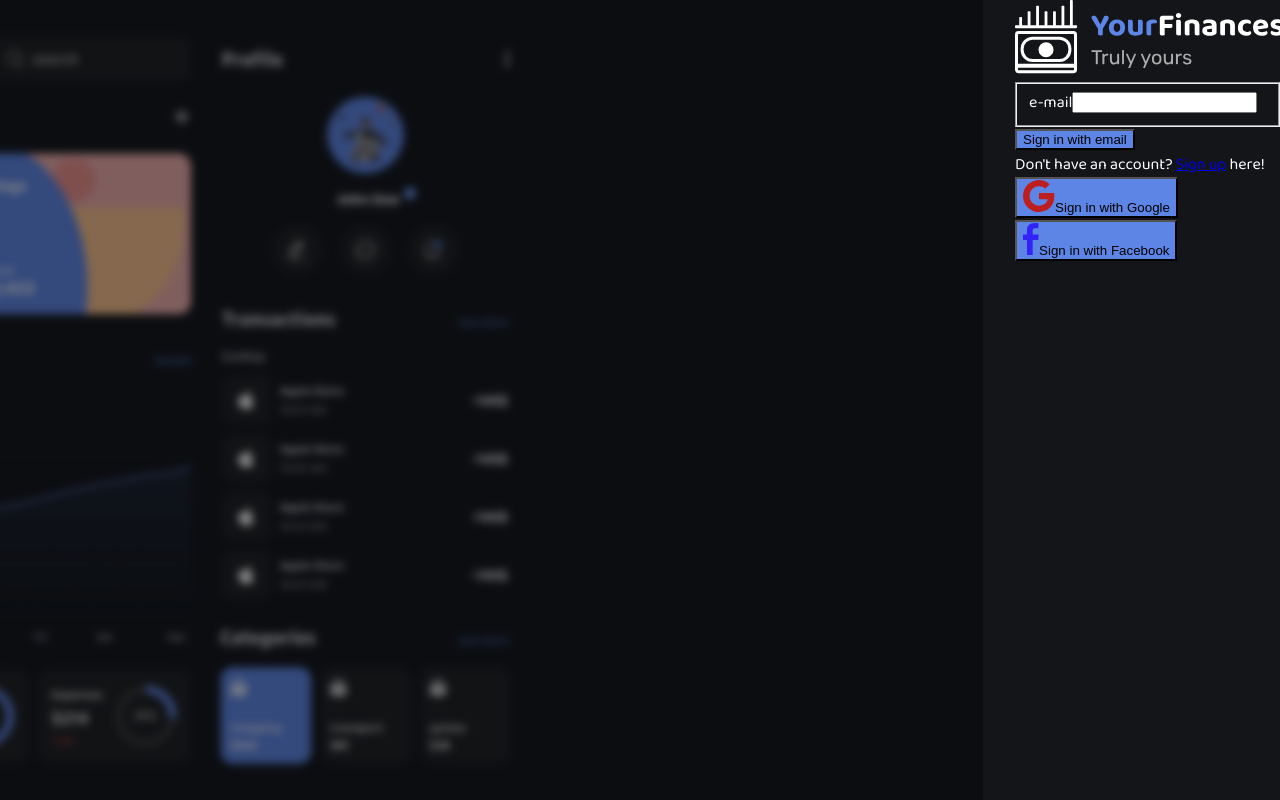
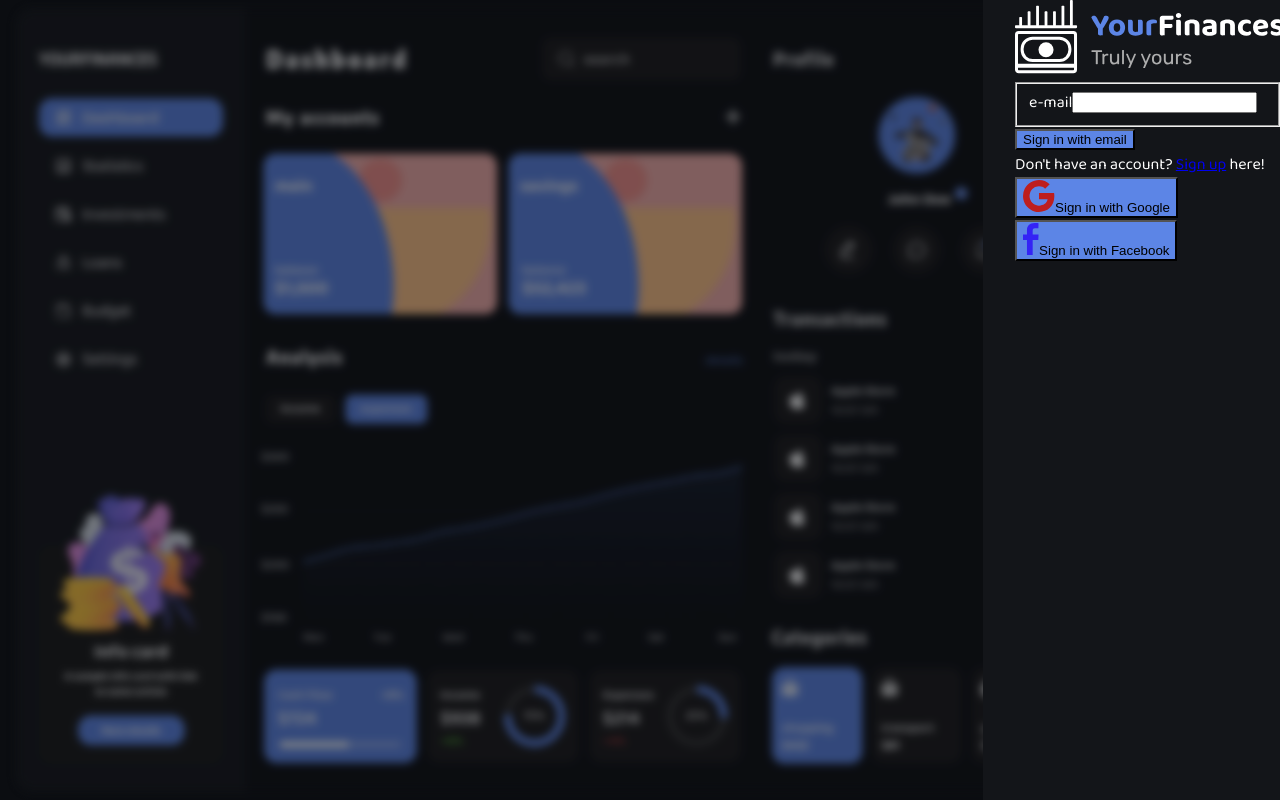
Before and after one commit to dkomeza/yourfinances, a React (Vite) app: page / in a window 1280 px wide. Built offline with nearby package versions, Linux system fonts and the light colour scheme; no server answers.

Commit message:
Image animation update

```diff
--- a/src/components/Auth/scss/_background.scss
+++ b/src/components/Auth/scss/_background.scss
@@ -6,12 +6,16 @@
     img {
       height: 100%;
       filter: blur(0.25rem) opacity(0.5);
-      //   transition: 0.5s;
-      transform: translateX(-50%);
+      // transition-property: blur, opacity;
+      // transition-duration: 0.5s;
+
+      // transition-timing-function: ease-in-out;
+      transition: 0.5s;
       border-radius: 1rem;
-      &:hover {
-        filter: blur(0) opacity(1);
-        transform: translateX(0%);
+    }
+    &:hover {
+      img {
+        filter: blur(0) opacity(0.9);
       }
     }
   }
```
